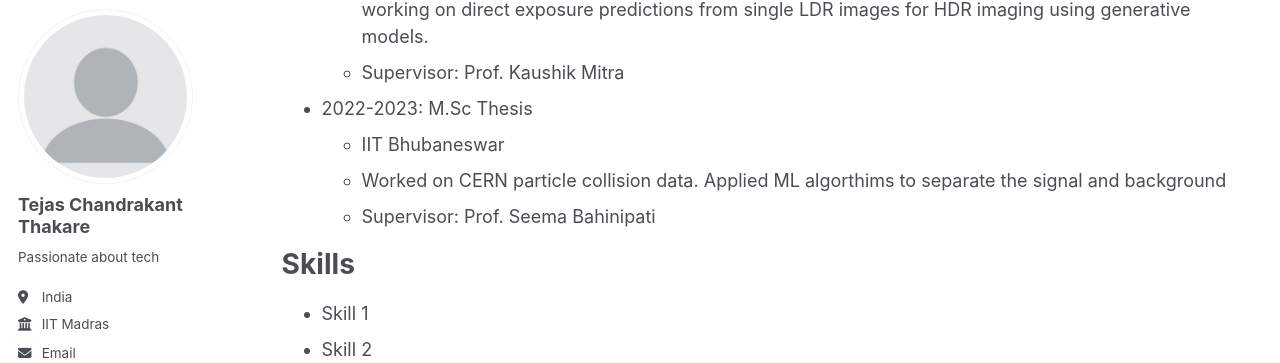
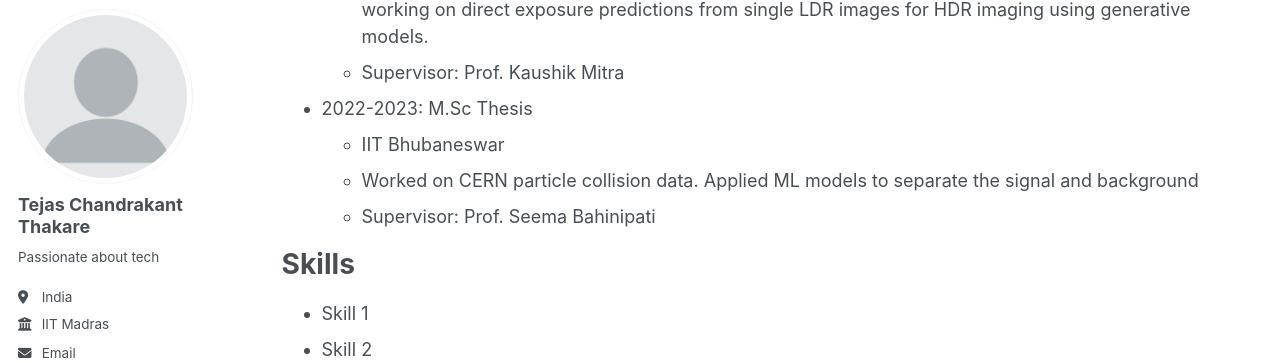
Before and after one commit to TejasCThakare/tejascthakare.github.io, a Jekyll site: the page built from _pages/cv.md, in a window 1280 px wide and 900 px high, scrolled down 429 px. Shown: the part 90-453 px from the top of the window. Built offline with Jekyll 4.4.1, drawn with Linux system fonts in a browser that asks for light colours; some web fonts are replaced.

Commit message:
Update cv.md

```diff
--- a/_pages/cv.md
+++ b/_pages/cv.md
@@ -27,7 +27,7 @@ Work experience
 
 * 2022-2023: M.Sc Thesis
   * IIT Bhubaneswar
-  * Worked on CERN particle collision data. Applied ML algorthims to separate the signal and background
+  * Worked on CERN particle collision data. Applied ML models to separate the signal and background
   * Supervisor: Prof. Seema Bahinipati
 
 
```
